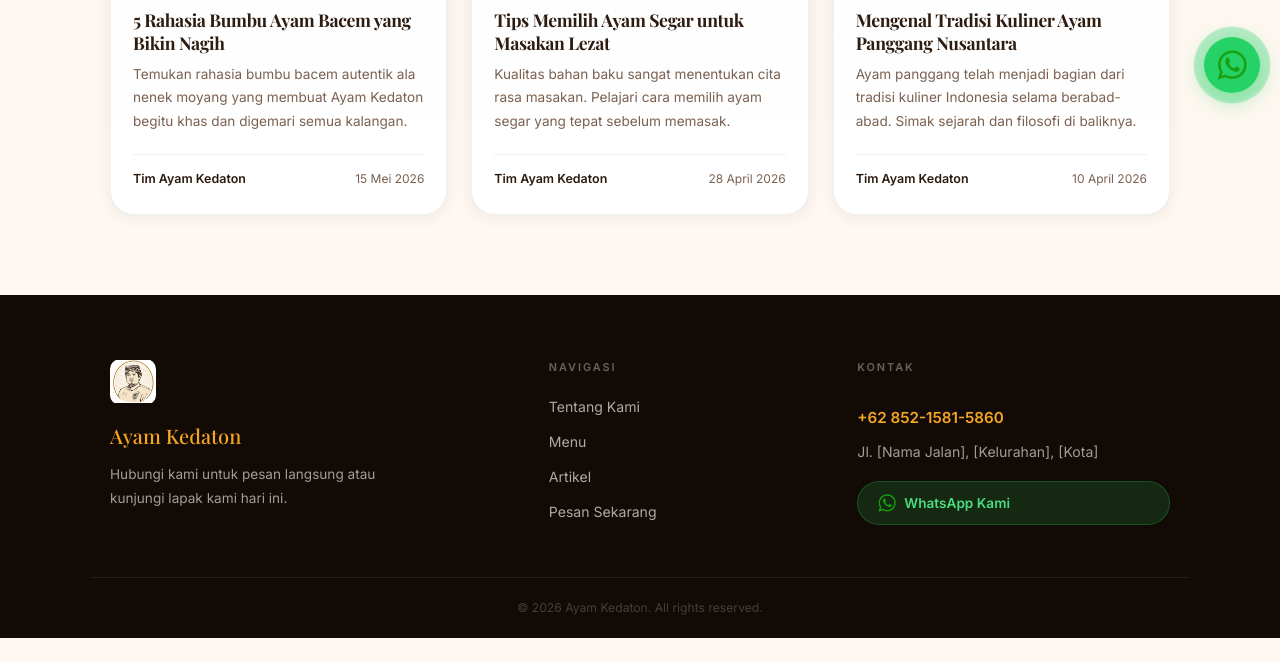
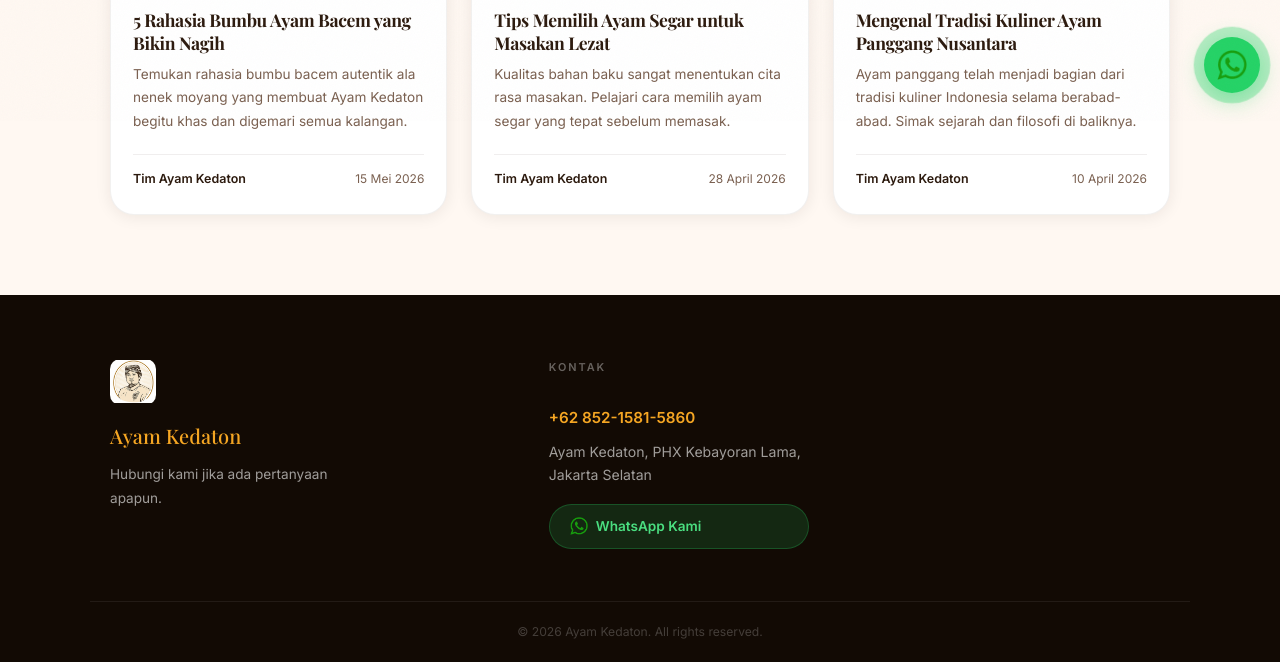
Before and after one commit to Djayoez/ayam-kedaton, a website: page artikel.html in a window 1280 px wide. Shown: the part 679-1341 px from the top of the page. Before the commit the page ends 1317 px from the top, so only its background shows below. Drawn offline with nearby package versions, Linux system fonts and the light colour scheme; no server answers; a web font is replaced by a local one.

Commit message:
Sync artikel.html footer: remove nav, update tagline and address

```diff
--- a/artikel.html
+++ b/artikel.html
@@ -156,21 +156,12 @@
       <div class="footer-brand-col">
         <img src="assets/logo.png" alt="Ayam Kedaton" class="footer-logo" />
         <p class="footer-brand-name">Ayam Kedaton</p>
-        <p class="footer-tagline">Hubungi kami untuk pesan langsung atau kunjungi lapak kami hari ini.</p>
-      </div>
-      <div class="footer-nav-col">
-        <h4 class="footer-col-heading">Navigasi</h4>
-        <nav>
-          <a href="index.html#about">Tentang Kami</a>
-          <a href="index.html#menu">Menu</a>
-          <a href="artikel.html">Artikel</a>
-          <a href="index.html#order">Pesan Sekarang</a>
-        </nav>
+        <p class="footer-tagline">Hubungi kami jika ada pertanyaan apapun.</p>
       </div>
       <div class="footer-contact-col">
         <h4 class="footer-col-heading">Kontak</h4>
         <a href="https://wa.me/6285215815860" target="_blank" rel="noopener" class="footer-phone">+62 852-1581-5860</a>
-        <p>Jl. [Nama Jalan], [Kelurahan], [Kota]</p>
+        <p>Ayam Kedaton, PHX Kebayoran Lama, Jakarta Selatan</p>
         <a href="https://wa.me/6285215815860" target="_blank" rel="noopener" class="footer-wa-btn">
           <img src="assets/icons/whatsapp.png" alt="" /> WhatsApp Kami
         </a>
```
